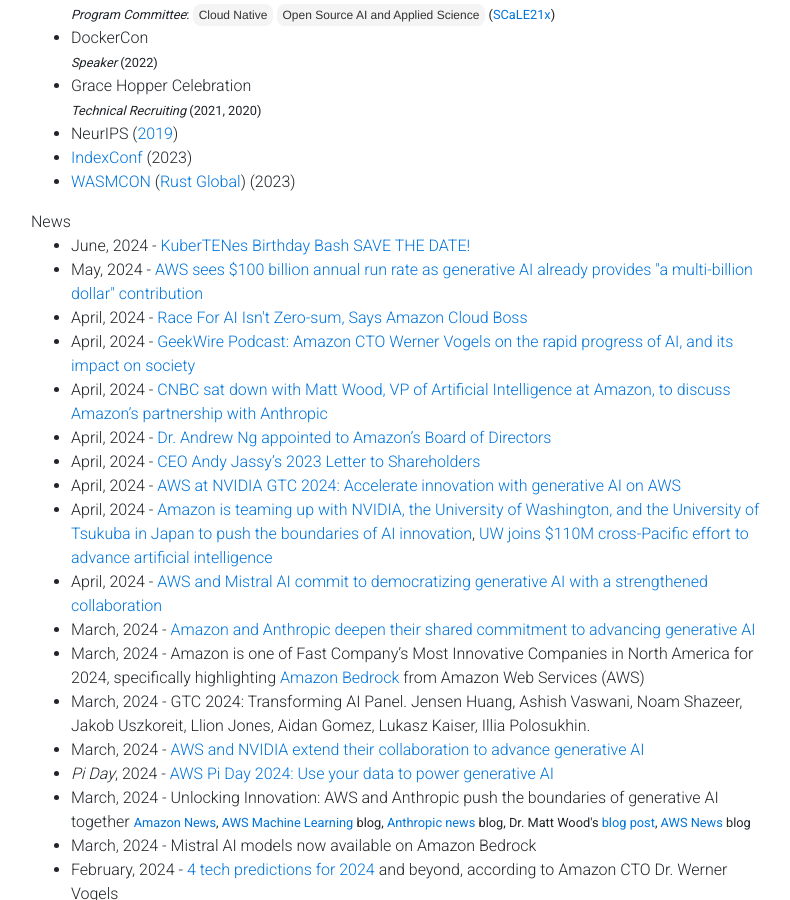
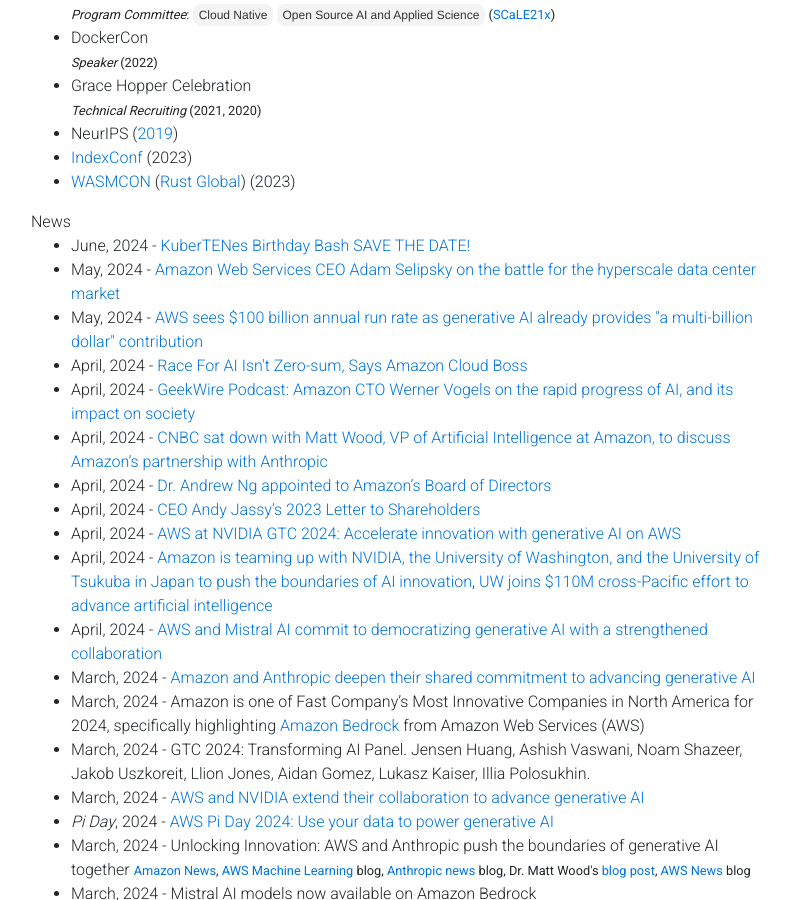
Before and after one commit to gfw001/gfw001.github.io, a Jekyll site: the page portfolio.html, which Jekyll copies as it is, in a window 1280 px wide and 900 px high, scrolled down 1832 px. Shown: the whole window, without its empty margins (54-844 px from the left). Built offline with Jekyll 4.4.1, drawn with Linux system fonts in a browser that asks for light colours; nearby versions of some CDN libraries; a style sheet for code colours, icons or effects is not loaded.

Commit message:
Update portfolio.html

```diff
--- a/portfolio.html
+++ b/portfolio.html
@@ -323,6 +323,9 @@
 
 	<li>
 	       June, 2024 - <a href="https://events.linuxfoundation.org/kuber10es-birthday-bash/">KuberTENes Birthday Bash SAVE THE DATE!</a>
+	</li>
+	<li>
+	       May, 2024 - <a href="https://www.cnbc.com/video/2024/05/02/amazon-web-services-ceo-adam-selipsky-on-the-battle-for-the-hyperscale-data-center-market.html?&qsearchterm=selipsky">Amazon Web Services CEO Adam Selipsky on the battle for the hyperscale data center market</a>
 	</li>
 	<li>
 	       May, 2024 - <a href="https://diginomica.com/aws-sees-100-billion-annual-run-rate-generative-ai-already-provides-multi-billion-dollar">AWS sees $100 billion annual run rate as generative AI already provides "a multi-billion dollar" contribution</a>
```
